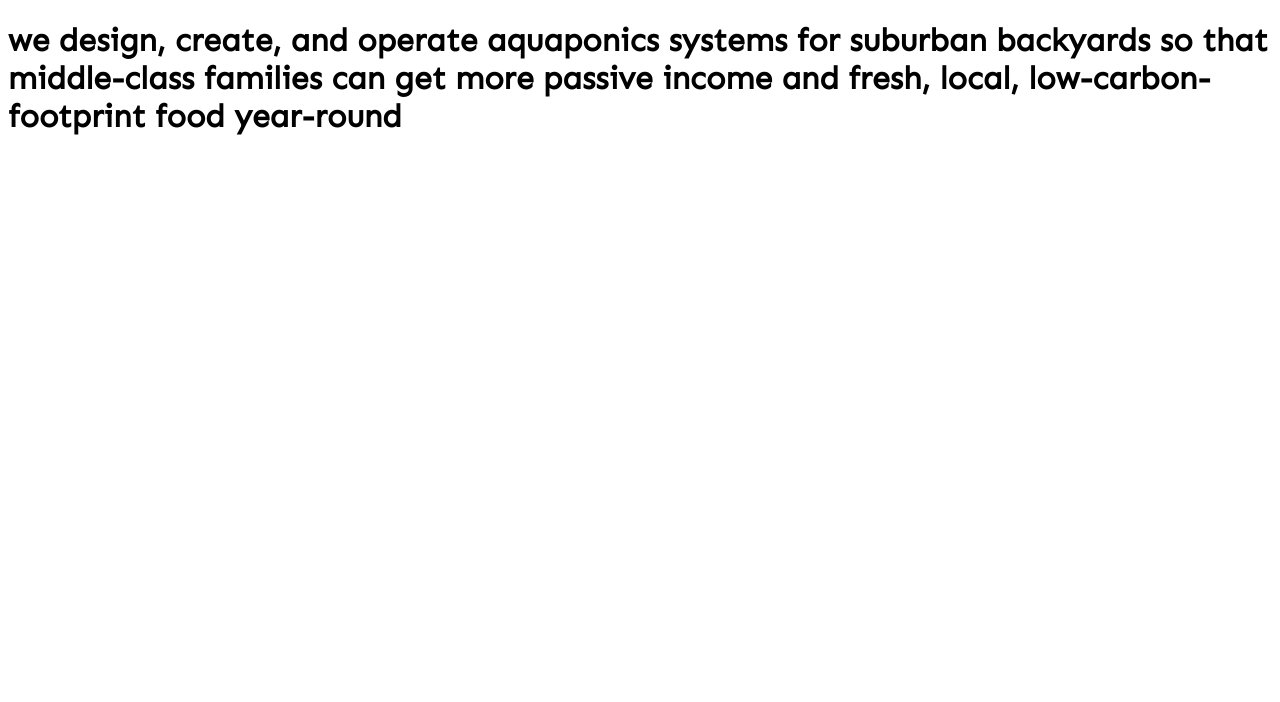
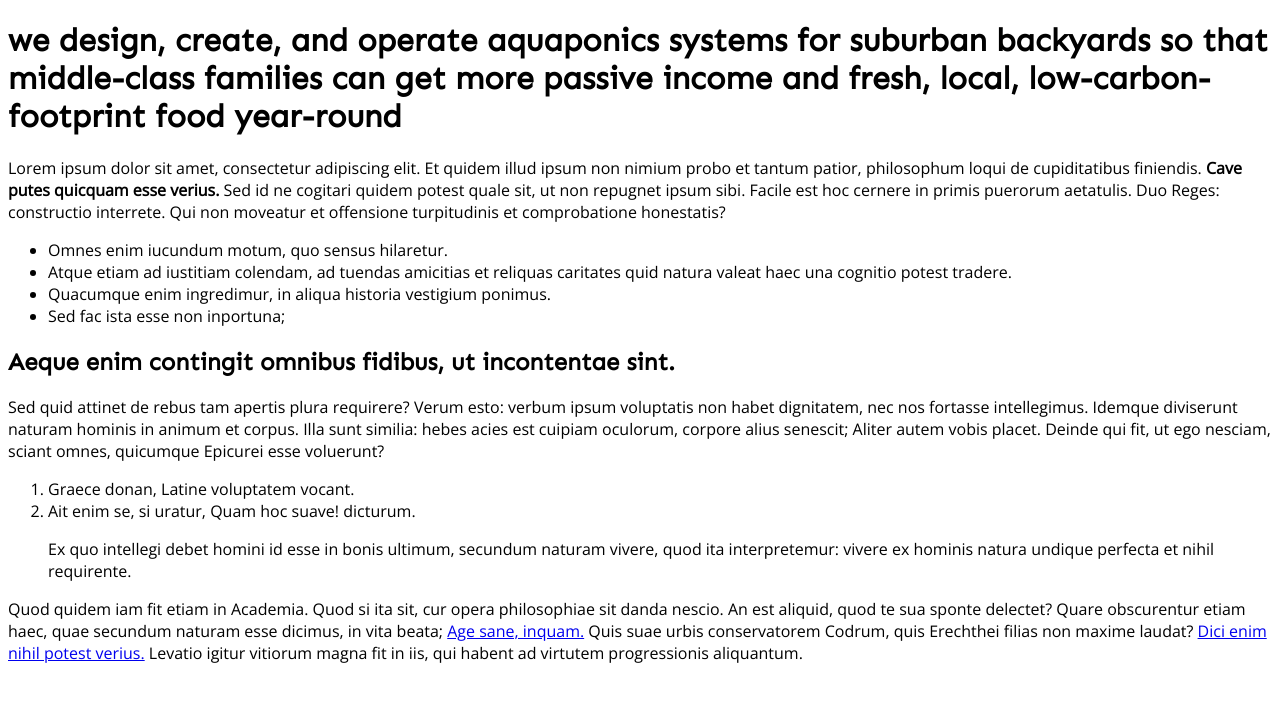
Before and after one commit to BrennanColberg/solar-food, a React (Create React App) app: page /#/ in a window 1280 px wide. Shown: the top 702 px of the page. Built offline with nearby package versions, Linux system fonts and the light colour scheme.

Commit message:
splash loripsum

```diff
--- a/src/pages/Splash.js
+++ b/src/pages/Splash.js
@@ -1,9 +1,70 @@
 import React from "react";
 
 export default _ => (
-	<h1>
-		we design, create, and operate aquaponics systems for suburban backyards so
-		that middle-class families can get more passive income and fresh, local,
-		low-carbon-footprint food year-round
-	</h1>
+	<>
+		<h1>
+			we design, create, and operate aquaponics systems for suburban backyards
+			so that middle-class families can get more passive income and fresh,
+			local, low-carbon-footprint food year-round
+		</h1>
+
+		<p>
+			Lorem ipsum dolor sit amet, consectetur adipiscing elit. Et quidem illud
+			ipsum non nimium probo et tantum patior, philosophum loqui de
+			cupiditatibus finiendis. <b>Cave putes quicquam esse verius.</b> Sed id ne
+			cogitari quidem potest quale sit, ut non repugnet ipsum sibi. Facile est
+			hoc cernere in primis puerorum aetatulis. Duo Reges: constructio
+			interrete. Qui non moveatur et offensione turpitudinis et comprobatione
+			honestatis?{" "}
+		</p>
+
+		<ul>
+			<li>Omnes enim iucundum motum, quo sensus hilaretur.</li>
+			<li>
+				Atque etiam ad iustitiam colendam, ad tuendas amicitias et reliquas
+				caritates quid natura valeat haec una cognitio potest tradere.
+			</li>
+			<li>Quacumque enim ingredimur, in aliqua historia vestigium ponimus.</li>
+			<li>Sed fac ista esse non inportuna;</li>
+		</ul>
+
+		<h2>Aeque enim contingit omnibus fidibus, ut incontentae sint.</h2>
+
+		<p>
+			Sed quid attinet de rebus tam apertis plura requirere? Verum esto: verbum
+			ipsum voluptatis non habet dignitatem, nec nos fortasse intellegimus.
+			Idemque diviserunt naturam hominis in animum et corpus. Illa sunt similia:
+			hebes acies est cuipiam oculorum, corpore alius senescit; Aliter autem
+			vobis placet. Deinde qui fit, ut ego nesciam, sciant omnes, quicumque
+			Epicurei esse voluerunt?{" "}
+		</p>
+
+		<ol>
+			<li>Graece donan, Latine voluptatem vocant.</li>
+			<li>Ait enim se, si uratur, Quam hoc suave! dicturum.</li>
+		</ol>
+
+		<blockquote cite="http://loripsum.net">
+			Ex quo intellegi debet homini id esse in bonis ultimum, secundum naturam
+			vivere, quod ita interpretemur: vivere ex hominis natura undique perfecta
+			et nihil requirente.
+		</blockquote>
+
+		<p>
+			Quod quidem iam fit etiam in Academia. Quod si ita sit, cur opera
+			philosophiae sit danda nescio. An est aliquid, quod te sua sponte
+			delectet? Quare obscurentur etiam haec, quae secundum naturam esse
+			dicimus, in vita beata;{" "}
+			<a href="http://loripsum.net/" target="_blank">
+				Age sane, inquam.
+			</a>{" "}
+			Quis suae urbis conservatorem Codrum, quis Erechthei filias non maxime
+			laudat?{" "}
+			<a href="http://loripsum.net/" target="_blank">
+				Dici enim nihil potest verius.
+			</a>{" "}
+			Levatio igitur vitiorum magna fit in iis, qui habent ad virtutem
+			progressionis aliquantum.{" "}
+		</p>
+	</>
 );
```
Also changed, not shown: 8 other files (tests, documents, lock files or other folders).
